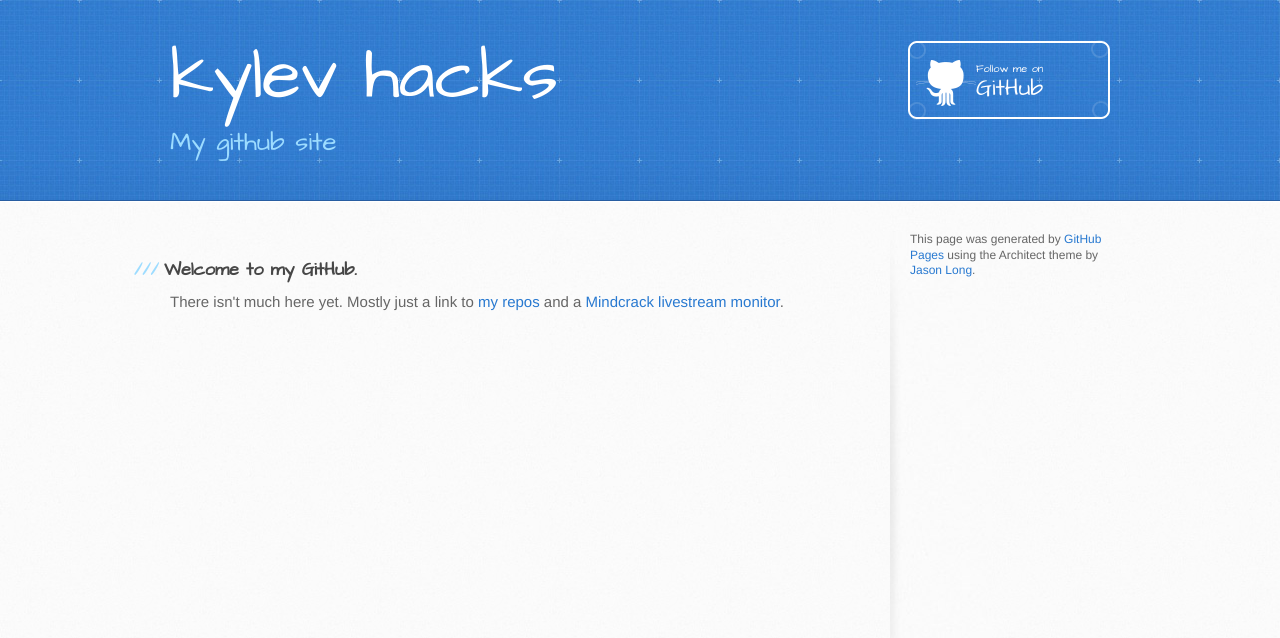
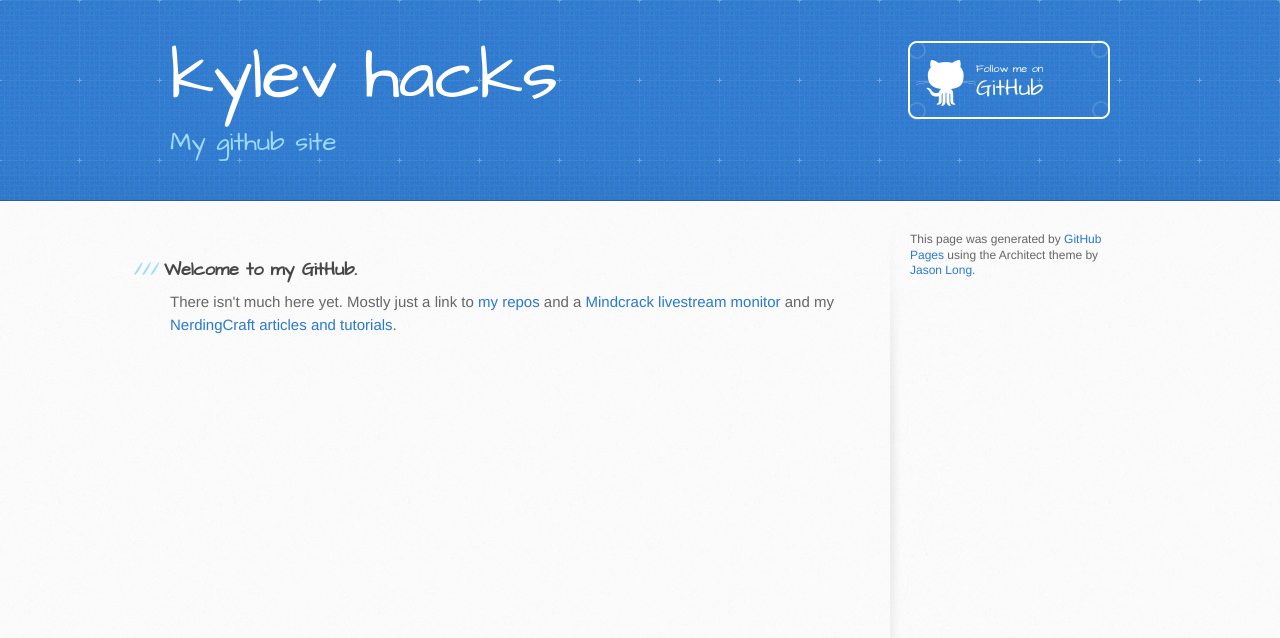
Before and after one commit to kylev/kylev.github.io, a Jekyll site: the page index.html, which Jekyll copies as it is, in a window 1280 px wide. Shown: the top 638 px of the page. Built offline with Jekyll 4.4.1, drawn with Linux system fonts in a browser that asks for light colours.

Commit message:
Link to nerdingcraft.

```diff
--- a/index.html
+++ b/index.html
@@ -31,7 +31,8 @@
           <h3><a name="welcome-to-github-pages" class="anchor" href="#welcome-to-github-pages"><span class="octicon octicon-link"></span></a>Welcome to my GitHub.</h3>
 
 <p>There isn't much here yet. Mostly just a link to <a href="https://github.com/kylev">my repos</a>
-  and a <a href="/mindcrack/">Mindcrack livestream monitor</a>.</p>
+  and a <a href="/mindcrack/">Mindcrack livestream monitor</a> and my <a href="/nerdingcraft/">NerdingCraft
+  articles and tutorials</a>.</p>
 
         </section>
 
```
